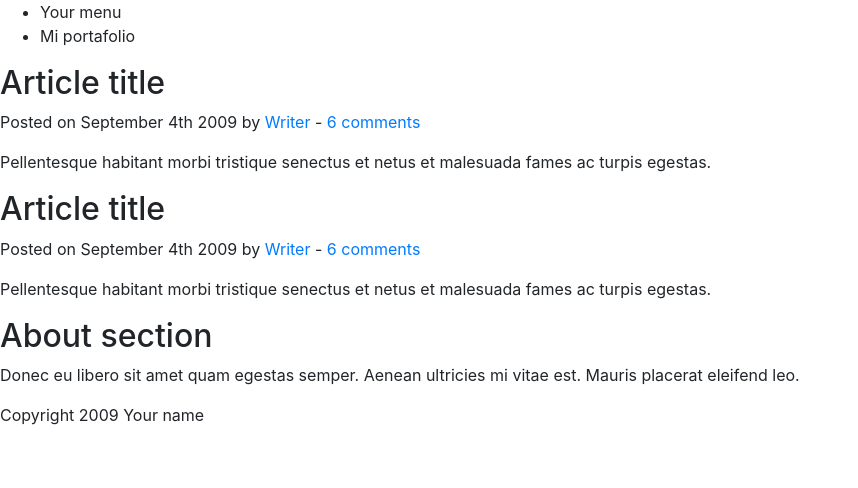
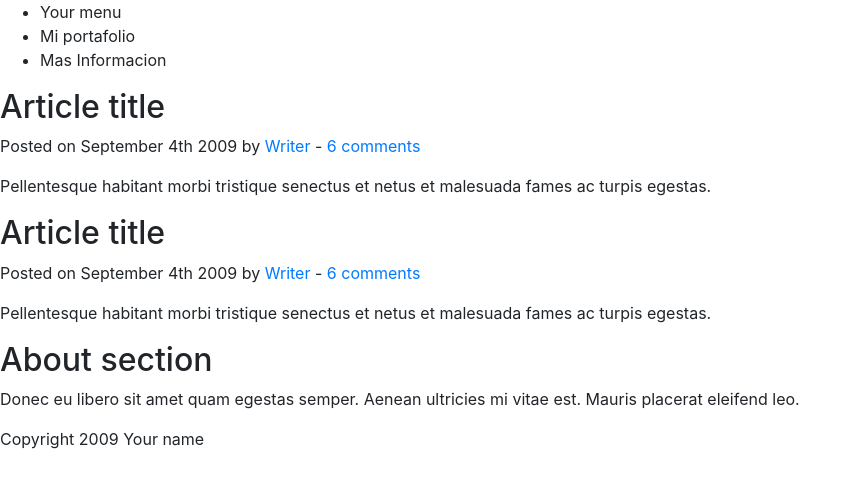
Before and after one commit to Yisus10/DemoRepo, a plain HTML site: page index.html in a window 1280 px wide. Shown: the whole page, without its empty margins (0-858 px from the left). Drawn offline with nearby package versions, Linux system fonts and the light colour scheme.

Commit message:
Se modifico index html

```diff
--- a/index.html
+++ b/index.html
@@ -19,6 +19,7 @@
             <ul>
                 <li>Your menu</li>
                 <li>Mi portafolio</li>
+                <li>Mas Informacion</li>
             </ul>
         </nav>
     </header>
```
